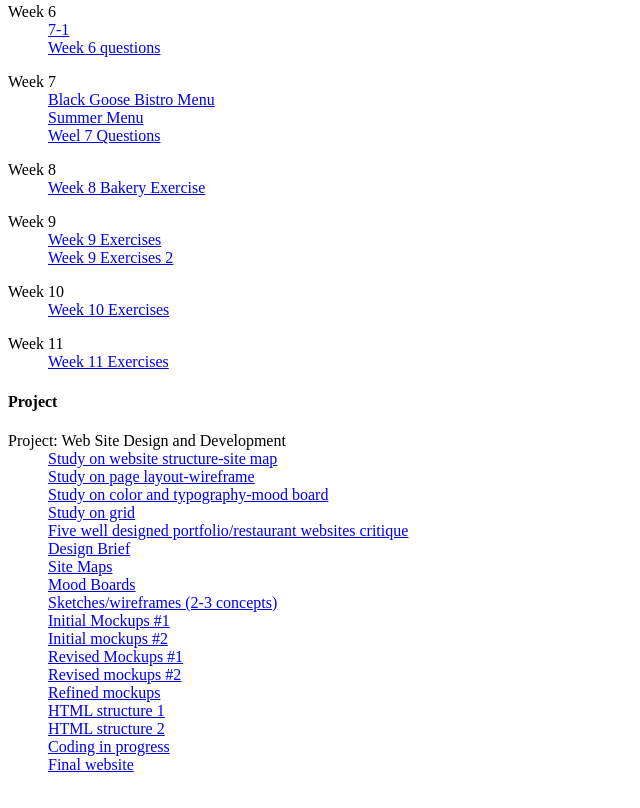
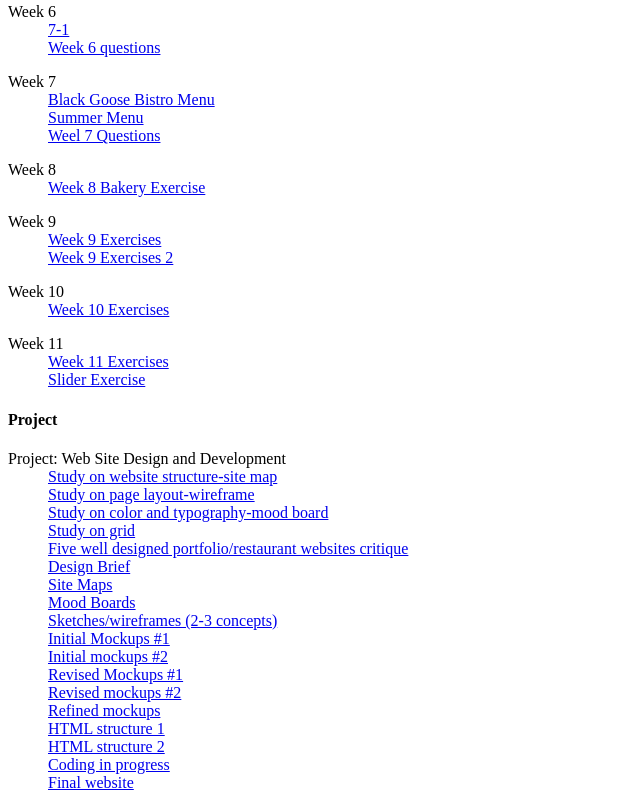
Before and after one commit to jplace2/AVT-217-Introduction-to-Web-Design, a plain HTML site: page weekly/index.html in a window 1280 px wide. Shown: the part 700-1508 px from the top of the page, without its empty margins (0-640 px from the left). Drawn offline with Linux system fonts and the light colour scheme.

Commit message:
Update index.html

```diff
--- a/weekly/index.html
+++ b/weekly/index.html
@@ -101,6 +101,7 @@
 <dl>
 <dt>Week 11</dt>
 <dd><a href="https://jplace2.github.io/AVT-217-Introduction-to-Web-Design/weekly/w11/chp8-4.html">Week 11 Exercises</a></dd>
+<dd><a href="https://jplace2.github.io/AVT-217-Introduction-to-Web-Design/weekly/w11/slider/my_nivoslider2.html">Slider Exercise</a></dd>
 <dd></dd>
 <dd></dd>
 <dd></dd>
```
